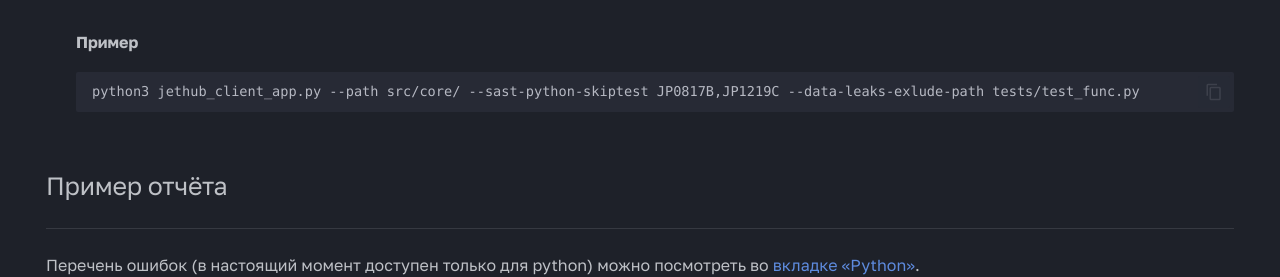
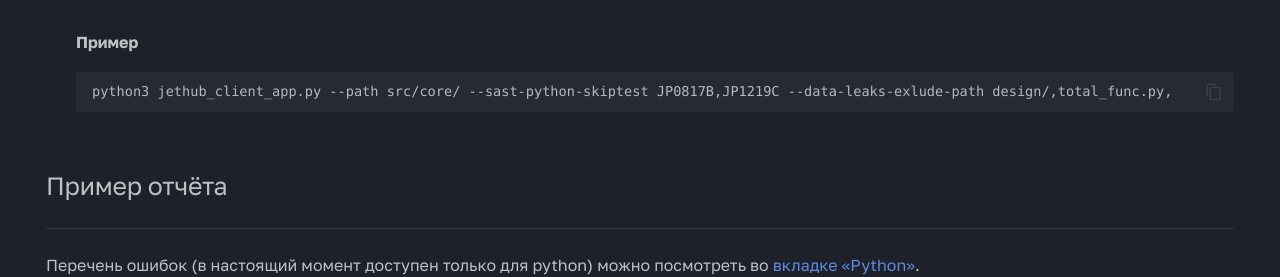
Before and after one commit to jethub-tech/docs.jethub.pro, an MkDocs documentation site: the page built from docs/index.md, in a window 1280 px wide and 900 px high, scrolled down 1126 px. Shown: the part 177-454 px from the top of the window. Built offline with MkDocs 1.6.1 and Material for MkDocs 9.7.7, drawn with Linux system fonts in a browser that asks for light colours; some web fonts are replaced.

Commit message:
update example run

````diff
--- a/docs/index.md
+++ b/docs/index.md
@@ -99,7 +99,7 @@ flowchart LR
     **Пример**
 
     ```bash
-    python3 jethub_client_app.py --path src/core/ --sast-python-skiptest JP0817B,JP1219C --data-leaks-exlude-path tests/test_func.py
+    python3 jethub_client_app.py --path src/core/ --sast-python-skiptest JP0817B,JP1219C --data-leaks-exlude-path design/,total_func.py,
     ```
 
 ## Пример отчёта
````
